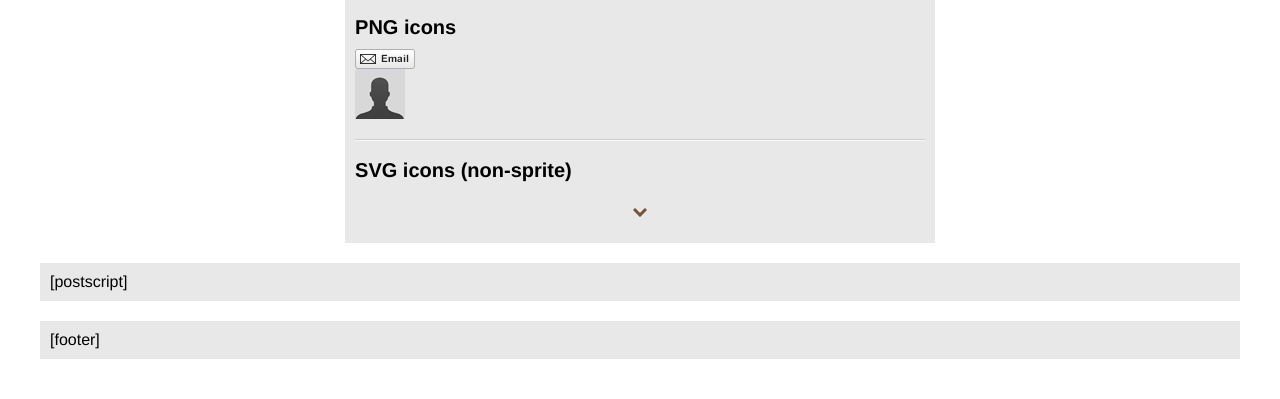
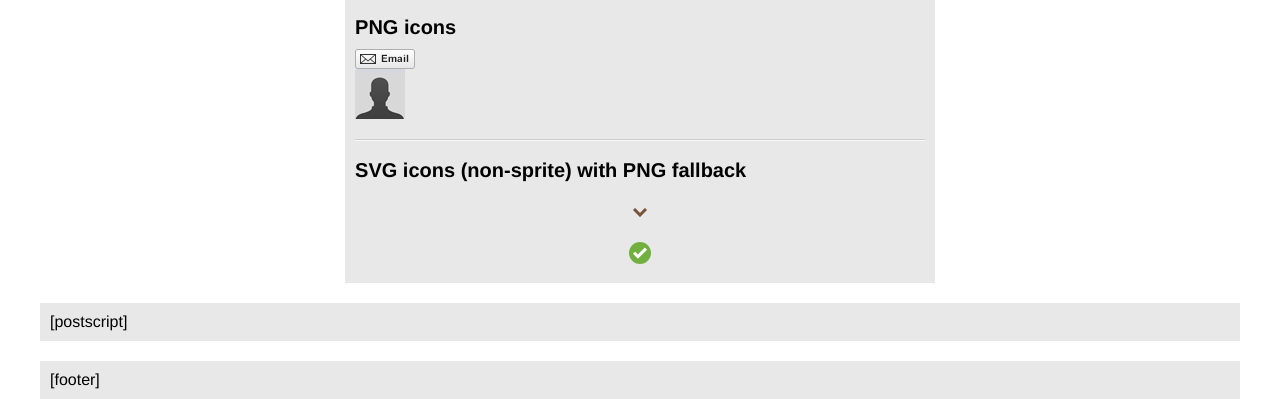
Before and after one commit to jeremycaldwell/html-starter, a website: page index.html in a window 1280 px wide. Shown: the part 451-850 px from the top of the page. Before the commit the page ends 810 px from the top, so only its background shows below. Drawn offline with nearby package versions, Linux system fonts and the light colour scheme.

Commit message:
Updated svg background method

```diff
--- a/index.html
+++ b/index.html
@@ -79,8 +79,9 @@
 
         <hr/>
 
-        <h2>SVG icons (non-sprite)</h2>
+        <h2>SVG icons (non-sprite) with PNG fallback</h2>
         <i class="icon-caret"></i>
+        <i class="icon-success"></i>
 
       </div><!-- /#content -->
 
--- a/sass/modules/_icons.scss
+++ b/sass/modules/_icons.scss
@@ -33,3 +33,14 @@
 	height: 40px;
 	width: 100%;
 }
+
+
+// Icon - Success
+.icon-success {
+	@include svg-bg('message-success', 'other');
+
+	background-position: 50% 50%;
+	display: block;
+	height: 40px;
+	width: 100%;
+}
```
Also changed, not shown: css/styles-ie8.css, css/styles.css.
